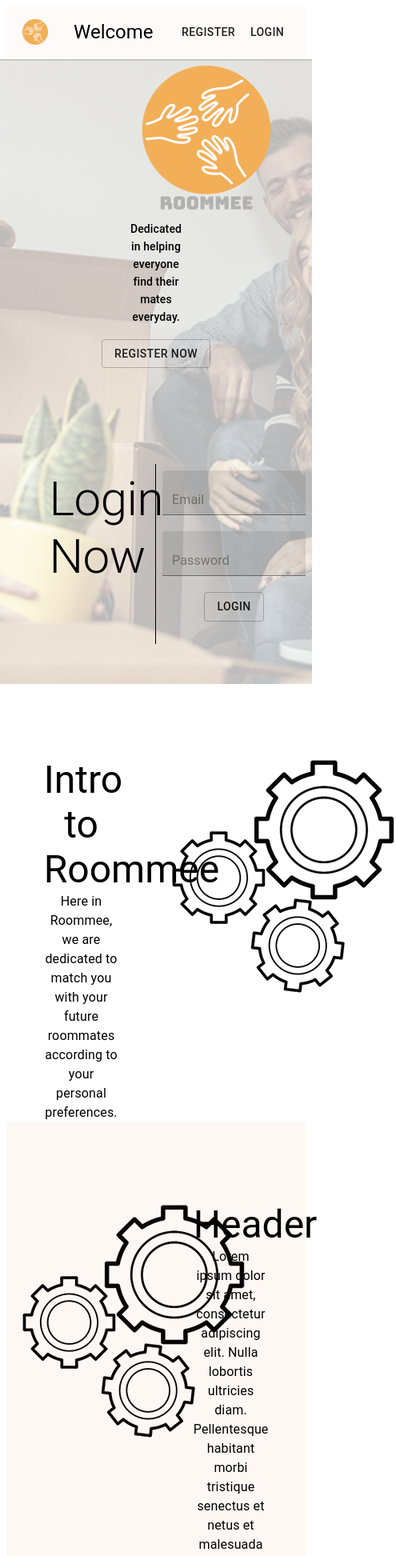
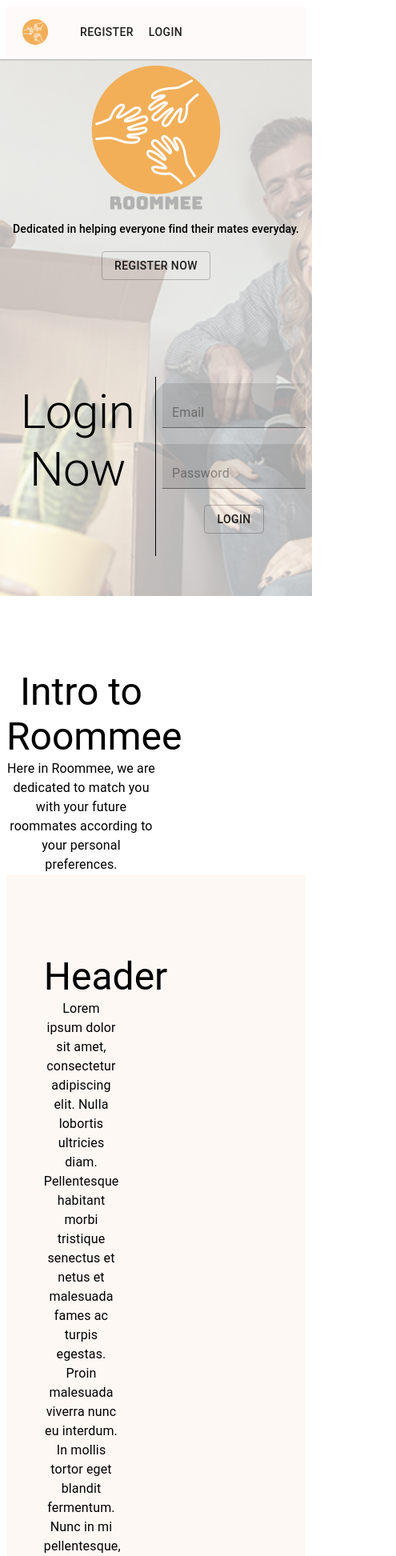
Before and after one commit to ElmoSamudra/Roommee-Front-End, a React (Create React App) app: page / in a window 390 px wide. Shown: the top 1945 px of the page at 80% size, 495 px wide, since content can reach past the window. Built offline with nearby package versions, Linux system fonts and the light colour scheme.

Commit message:
add hidden component => responsive web

```diff
--- a/src/components/Header.js
+++ b/src/components/Header.js
@@ -8,6 +8,7 @@
 import Avatar from '@material-ui/core/Avatar';
 import Link from '@material-ui/core/Link'
 import Grid from '@material-ui/core/Grid'
+import Hidden from '@material-ui/core/Hidden';
 
 const roommeeLogo = '../../images/roommeelogo3.png'
 
@@ -50,9 +51,11 @@
                         <Avatar alt="Logo" src={roommeeLogo} />
                     </Link>
                 </IconButton>
-                <Typography variant="h5" className={classes.title}>
-                    Welcome
-                </Typography>
+                <Hidden only={['xs','sm']}>
+                  <Typography variant="h5" className={classes.title}>
+                      Welcome
+                  </Typography>
+                </Hidden>
 
                 <Button href="/register">
                     Register
--- a/src/pages/Login.js
+++ b/src/pages/Login.js
@@ -5,6 +5,7 @@
 import { Button, TextField, makeStyles, Grid, Box} from '@material-ui/core';
 import { Typography, Paper } from '@material-ui/core'
 import FormLabel from '@material-ui/core/FormLabel';
+import Hidden from '@material-ui/core/Hidden';
 
 const frontImage = '../../images/frontphotoedited.png'
 const gearImage = '../../images/gears.png'
@@ -78,7 +79,7 @@
         <div>
         <Grid container spacing={2} className={classes.frontImage}>
             <Grid item xs={12} align="center" className={classes.paddings} >
-                <Box width="20%">
+                <Box>
                     <img src={logoImage} alt="gearImage"/>
                     <Typography variant="subtitle2" align="center">
                         Dedicated in helping everyone find their mates everyday.
@@ -97,7 +98,7 @@
             </Grid>
 
             <Grid item xs={6} align="center" className={classes.login}>
-                <Box width="40%">
+                <Box>
                     <Typography variant='h2'>
                         Login Now
                     </Typography>
@@ -138,7 +139,7 @@
         </Grid>
         <Grid container className={classes.firstInfo}>
             <Grid item xs={6} align="center">
-                <Box width="50%">
+                <Box>
                     <Typography variant='h3' align="center">
                         Intro to Roommee
                     </Typography>
@@ -148,14 +149,18 @@
                     </Typography>
                 </Box>
             </Grid>
-            <Grid xs={6} align="center">
-                <img src={gearImage} alt="gearImage"/>
-            </Grid>
+            <Hidden only={['xs','sm']}>
+                <Grid item xs={6} align="center">
+                    <img src={gearImage} alt="gearImage"/>
+                </Grid>
+            </Hidden>
         </Grid>
         <Grid container className={classes.secondInfo}>
-            <Grid item xs={6} align="center">
-                <img src={gearImage} alt="gearImage"/>
-            </Grid>
+            <Hidden only={['xs','sm']}>
+                <Grid item xs={6} align="center">
+                    <img src={gearImage} alt="gearImage"/>
+                </Grid>
+            </Hidden>
             <Grid item xs={6} align="center">
             <Box width="50%">
                     <Typography variant='h3' align="center">
```
